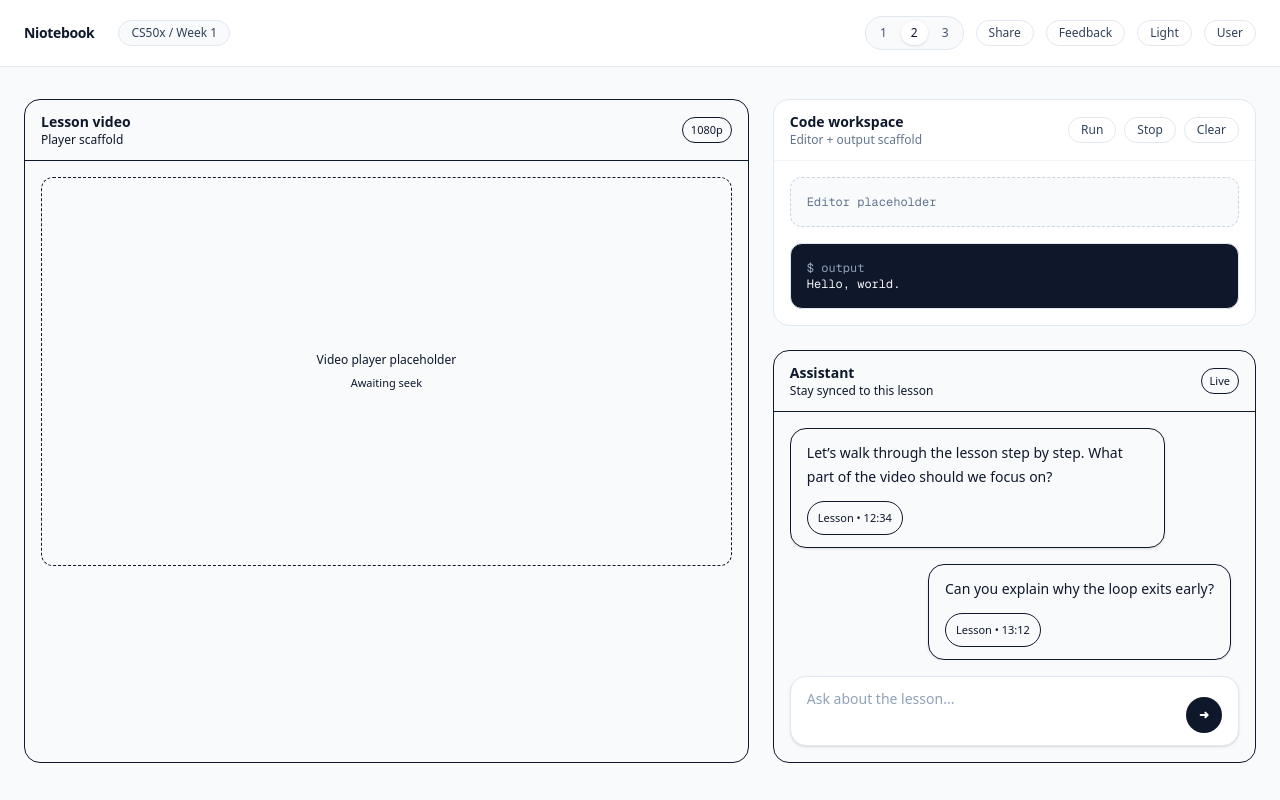
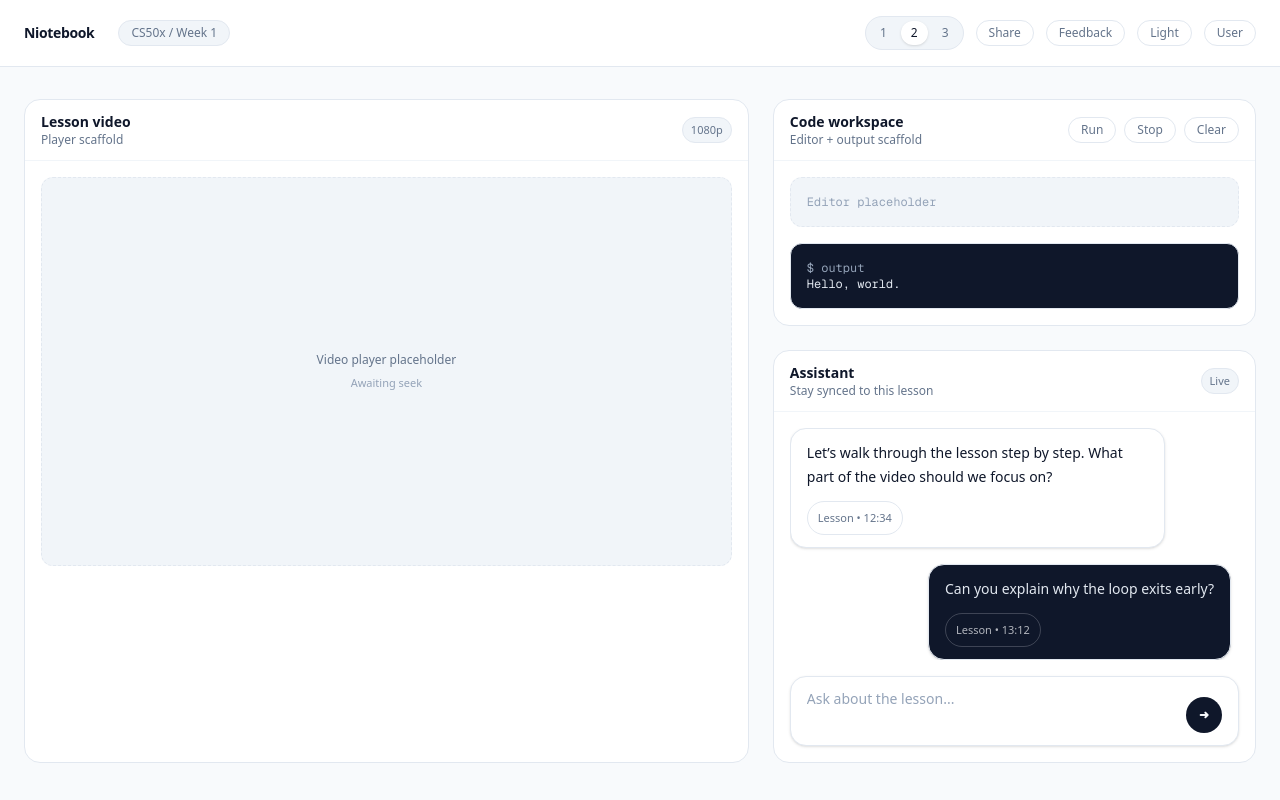
Before and after one commit to Akram012388/niotebook_v0.2, a Next.js app: page / in a window 1280 px wide. Built offline with nearby package versions, Linux system fonts and the light colour scheme.

Commit message:
feat(ui): apply theme tokens across surfaces
Introduce theme CSS variables and update UI components to use semantic color utilities for light/dark consistency.

```diff
--- a/src/app/globals.css
+++ b/src/app/globals.css
@@ -3,16 +3,52 @@
 :root {
   --background: #f8fafc;
   --foreground: #0f172a;
+  --surface: #ffffff;
+  --surface-muted: #f1f5f9;
+  --surface-strong: #0f172a;
+  --surface-strong-foreground: #e2e8f0;
+  --border: #e2e8f0;
+  --border-muted: #f1f5f9;
+  --text-muted: #64748b;
+  --text-subtle: #94a3b8;
+  --accent: #0f172a;
+  --accent-foreground: #f8fafc;
+  --accent-muted: rgba(248, 250, 252, 0.7);
+  --accent-border: rgba(248, 250, 252, 0.2);
 }
 
 [data-theme="dark"] {
   --background: #0f172a;
   --foreground: #e2e8f0;
+  --surface: #111827;
+  --surface-muted: #1e293b;
+  --surface-strong: #020617;
+  --surface-strong-foreground: #e2e8f0;
+  --border: #1e293b;
+  --border-muted: #1f2937;
+  --text-muted: #94a3b8;
+  --text-subtle: #64748b;
+  --accent: #f8fafc;
+  --accent-foreground: #0f172a;
+  --accent-muted: rgba(15, 23, 42, 0.7);
+  --accent-border: rgba(15, 23, 42, 0.2);
 }
 
 @theme inline {
   --color-background: var(--background);
   --color-foreground: var(--foreground);
+  --color-surface: var(--surface);
+  --color-surface-muted: var(--surface-muted);
+  --color-surface-strong: var(--surface-strong);
+  --color-surface-strong-foreground: var(--surface-strong-foreground);
+  --color-border: var(--border);
+  --color-border-muted: var(--border-muted);
+  --color-text-muted: var(--text-muted);
+  --color-text-subtle: var(--text-subtle);
+  --color-accent: var(--accent);
+  --color-accent-foreground: var(--accent-foreground);
+  --color-accent-muted: var(--accent-muted);
+  --color-accent-border: var(--accent-border);
   --font-sans: var(--font-geist-sans);
   --font-mono: var(--font-geist-mono);
 }
--- a/src/app/layout.tsx
+++ b/src/app/layout.tsx
@@ -28,7 +28,7 @@ export default function RootLayout({
   return (
     <html lang="en">
       <body
-        className={`${geistSans.variable} ${geistMono.variable} antialiased bg-slate-50 text-slate-900`}
+        className={`${geistSans.variable} ${geistMono.variable} antialiased bg-background text-foreground`}
       >
         {children}
       </body>
--- a/src/ui/chat/ChatComposer.tsx
+++ b/src/ui/chat/ChatComposer.tsx
@@ -52,7 +52,7 @@ const ChatComposer = ({ onSend }: ChatComposerProps): ReactElement => {
   );
 
   return (
-    <div className="flex items-end gap-3 rounded-2xl border border-slate-200 bg-white px-4 py-3 shadow-sm">
+    <div className="flex items-end gap-3 rounded-2xl border border-border bg-surface px-4 py-3 shadow-sm">
       <textarea
         ref={textareaRef}
         rows={1}
@@ -60,12 +60,12 @@ const ChatComposer = ({ onSend }: ChatComposerProps): ReactElement => {
         onChange={(event) => setValue(event.target.value)}
         onKeyDown={handleKeyDown}
         placeholder="Ask about the lesson..."
-        className="min-h-[44px] max-h-[140px] flex-1 resize-none overflow-y-auto bg-transparent text-sm text-slate-800 outline-none placeholder:text-slate-400"
+        className="min-h-[44px] max-h-[140px] flex-1 resize-none overflow-y-auto bg-transparent text-sm text-foreground outline-none placeholder:text-text-subtle"
       />
       <button
         type="button"
         onClick={handleSend}
-        className="flex h-9 w-9 items-center justify-center rounded-full bg-slate-900 text-xs font-semibold text-white"
+        className="flex h-9 w-9 items-center justify-center rounded-full bg-accent text-xs font-semibold text-accent-foreground"
         aria-label="Send message"
       >
         ➜
--- a/src/ui/chat/ChatScroll.tsx
+++ b/src/ui/chat/ChatScroll.tsx
@@ -70,7 +70,7 @@ const ChatScroll = ({ children }: ChatScrollProps): ReactElement => {
         <button
           type="button"
           onClick={handleScrollToBottom}
-          className="absolute bottom-3 right-3 rounded-full border border-slate-200 bg-white px-3 py-1 text-xs font-medium text-slate-600 shadow-sm"
+          className="absolute bottom-3 right-3 rounded-full border border-border bg-surface px-3 py-1 text-xs font-medium text-text-muted shadow-sm"
         >
           Scroll to bottom
         </button>
--- a/src/ui/layout/LayoutPresetToggle.tsx
+++ b/src/ui/layout/LayoutPresetToggle.tsx
@@ -7,15 +7,15 @@ const LayoutPresetToggle = (): ReactElement => {
   const { activePreset, setPreset, presets } = useLayoutPreset();
 
   return (
-    <div className="flex items-center gap-1 rounded-full border border-slate-200 bg-slate-50 p-1 text-xs font-medium text-slate-600">
+    <div className="flex items-center gap-1 rounded-full border border-border bg-surface-muted p-1 text-xs font-medium text-text-muted">
       {presets.map((preset) => (
         <button
           key={preset.id}
           type="button"
           className={`rounded-full px-2.5 py-1 ${
             activePreset === preset.id
-              ? "bg-white text-slate-900 shadow-sm"
-              : "text-slate-600"
+              ? "bg-surface text-foreground shadow-sm"
+              : "text-text-muted"
           }`}
           onClick={() => setPreset(preset.id)}
           aria-label={`Switch to ${preset.label}-column layout`}
--- a/src/ui/panes/CodePane.tsx
+++ b/src/ui/panes/CodePane.tsx
@@ -2,39 +2,41 @@ import type { ReactElement } from "react";
 
 const CodePane = (): ReactElement => {
   return (
-    <section className="flex h-full flex-col rounded-2xl border border-slate-200 bg-white">
-      <header className="flex items-center justify-between border-b border-slate-100 px-4 py-3">
+    <section className="flex h-full flex-col rounded-2xl border border-border bg-surface">
+      <header className="flex items-center justify-between border-b border-border-muted px-4 py-3">
         <div>
-          <p className="text-sm font-semibold text-slate-900">Code workspace</p>
-          <p className="text-xs text-slate-500">Editor + output scaffold</p>
+          <p className="text-sm font-semibold text-foreground">
+            Code workspace
+          </p>
+          <p className="text-xs text-text-muted">Editor + output scaffold</p>
         </div>
         <div className="flex items-center gap-2 text-xs">
           <button
             type="button"
-            className="rounded-full border border-slate-200 px-3 py-1 text-slate-700"
+            className="rounded-full border border-border px-3 py-1 text-text-muted"
           >
             Run
           </button>
           <button
             type="button"
-            className="rounded-full border border-slate-200 px-3 py-1 text-slate-700"
+            className="rounded-full border border-border px-3 py-1 text-text-muted"
           >
             Stop
           </button>
           <button
             type="button"
-            className="rounded-full border border-slate-200 px-3 py-1 text-slate-700"
+            className="rounded-full border border-border px-3 py-1 text-text-muted"
           >
             Clear
           </button>
         </div>
       </header>
       <div className="flex flex-1 flex-col gap-4 p-4">
-        <div className="flex-1 rounded-xl border border-dashed border-slate-300 bg-slate-50 p-4 font-mono text-xs text-slate-500">
+        <div className="flex-1 rounded-xl border border-dashed border-border bg-surface-muted p-4 font-mono text-xs text-text-subtle">
           Editor placeholder
         </div>
-        <div className="rounded-xl border border-slate-200 bg-slate-900 p-4 font-mono text-xs text-slate-100">
-          <p className="text-slate-400">$ output</p>
+        <div className="rounded-xl border border-border bg-surface-strong p-4 font-mono text-xs text-surface-strong-foreground">
+          <p className="text-text-subtle">$ output</p>
           <p>Hello, world.</p>
         </div>
       </div>
--- a/src/ui/shell/AppShell.tsx
+++ b/src/ui/shell/AppShell.tsx
@@ -9,7 +9,7 @@ type AppShellProps = {
 const AppShell = ({ children }: AppShellProps): ReactElement => {
   return (
     <LayoutPresetProvider>
-      <div className="min-h-screen bg-slate-50 text-slate-900">
+      <div className="min-h-screen bg-background text-foreground">
         <TopNav />
         <main className="mx-auto w-full max-w-[1600px] px-6 py-8">
           {children}
--- a/src/ui/shell/TopNav.tsx
+++ b/src/ui/shell/TopNav.tsx
@@ -38,15 +38,15 @@ const TopNav = (): ReactElement => {
   }, []);
 
   return (
-    <header className="border-b border-slate-200 bg-white">
+    <header className="border-b border-border bg-surface">
       <div className="mx-auto flex w-full max-w-[1600px] items-center justify-between px-6 py-4">
         <div className="flex items-center gap-6">
-          <span className="text-sm font-semibold tracking-tight text-slate-900">
+          <span className="text-sm font-semibold tracking-tight text-foreground">
             Niotebook
           </span>
           <button
             type="button"
-            className="rounded-full border border-slate-200 bg-slate-50 px-3 py-1 text-xs font-medium text-slate-700"
+            className="rounded-full border border-border bg-surface-muted px-3 py-1 text-xs font-medium text-text-muted"
           >
             CS50x / Week 1
           </button>
@@ -56,7 +56,7 @@ const TopNav = (): ReactElement => {
           <button
             type="button"
             onClick={handleShare}
-            className="rounded-full border border-slate-200 px-3 py-1 text-xs font-medium text-slate-700"
+            className="rounded-full border border-border px-3 py-1 text-xs font-medium text-text-muted"
             aria-label="Share"
           >
             Share
@@ -64,7 +64,7 @@ const TopNav = (): ReactElement => {
           <button
             type="button"
             onClick={handleFeedback}
-            className="rounded-full border border-slate-200 px-3 py-1 text-xs font-medium text-slate-700"
+            className="rounded-full border border-border px-3 py-1 text-xs font-medium text-text-muted"
             aria-label="Feedback"
           >
             Feedback
@@ -72,14 +72,14 @@ const TopNav = (): ReactElement => {
           <button
             type="button"
             onClick={handleToggleTheme}
-            className="rounded-full border border-slate-200 px-3 py-1 text-xs font-medium text-slate-700"
+            className="rounded-full border border-border px-3 py-1 text-xs font-medium text-text-muted"
             aria-label="Toggle theme"
           >
             {theme === "light" ? "Light" : "Dark"}
           </button>
           <button
             type="button"
-            className="rounded-full border border-slate-200 px-3 py-1 text-xs font-medium text-slate-700"
+            className="rounded-full border border-border px-3 py-1 text-xs font-medium text-text-muted"
           >
             User
           </button>
```
